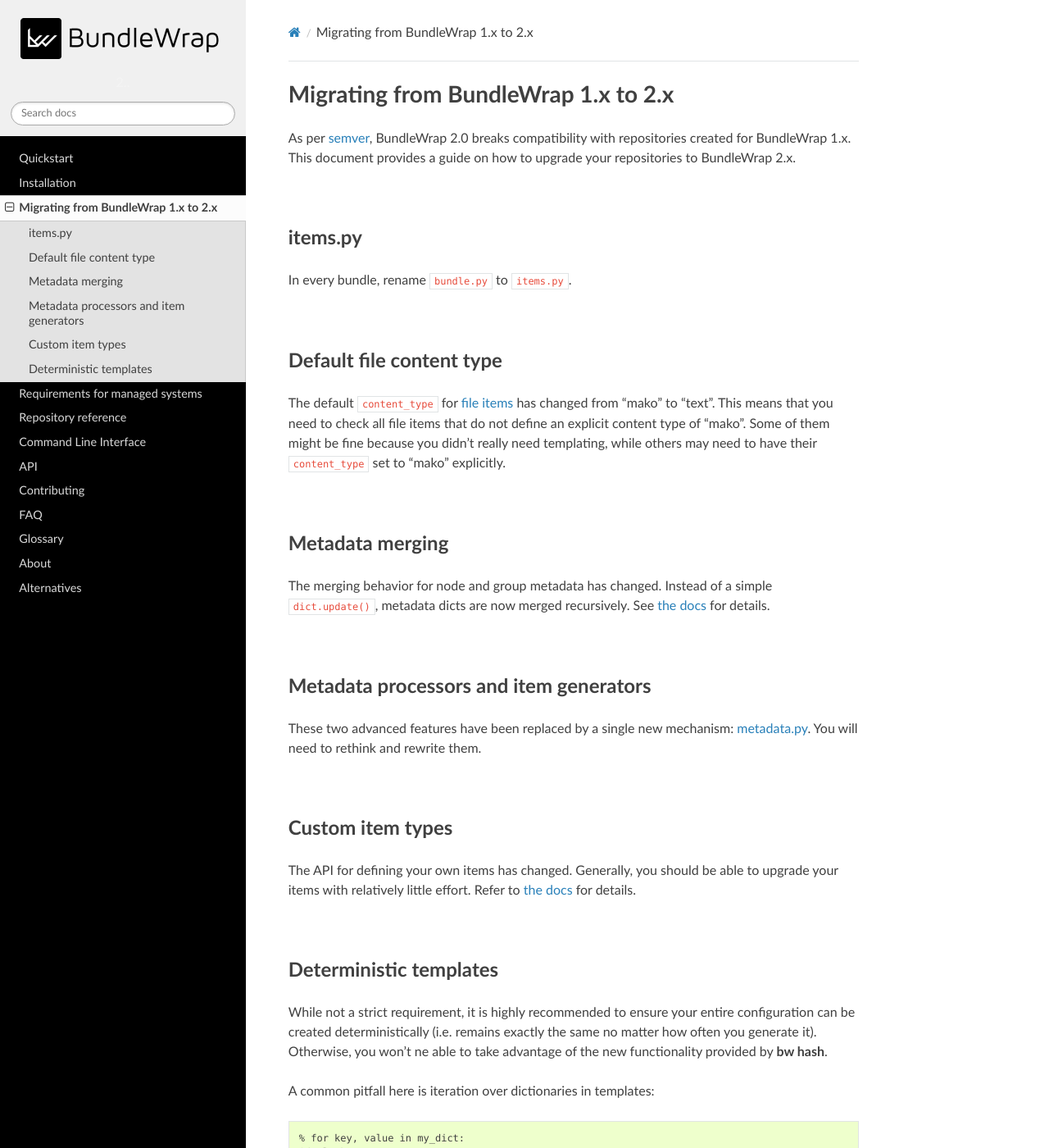
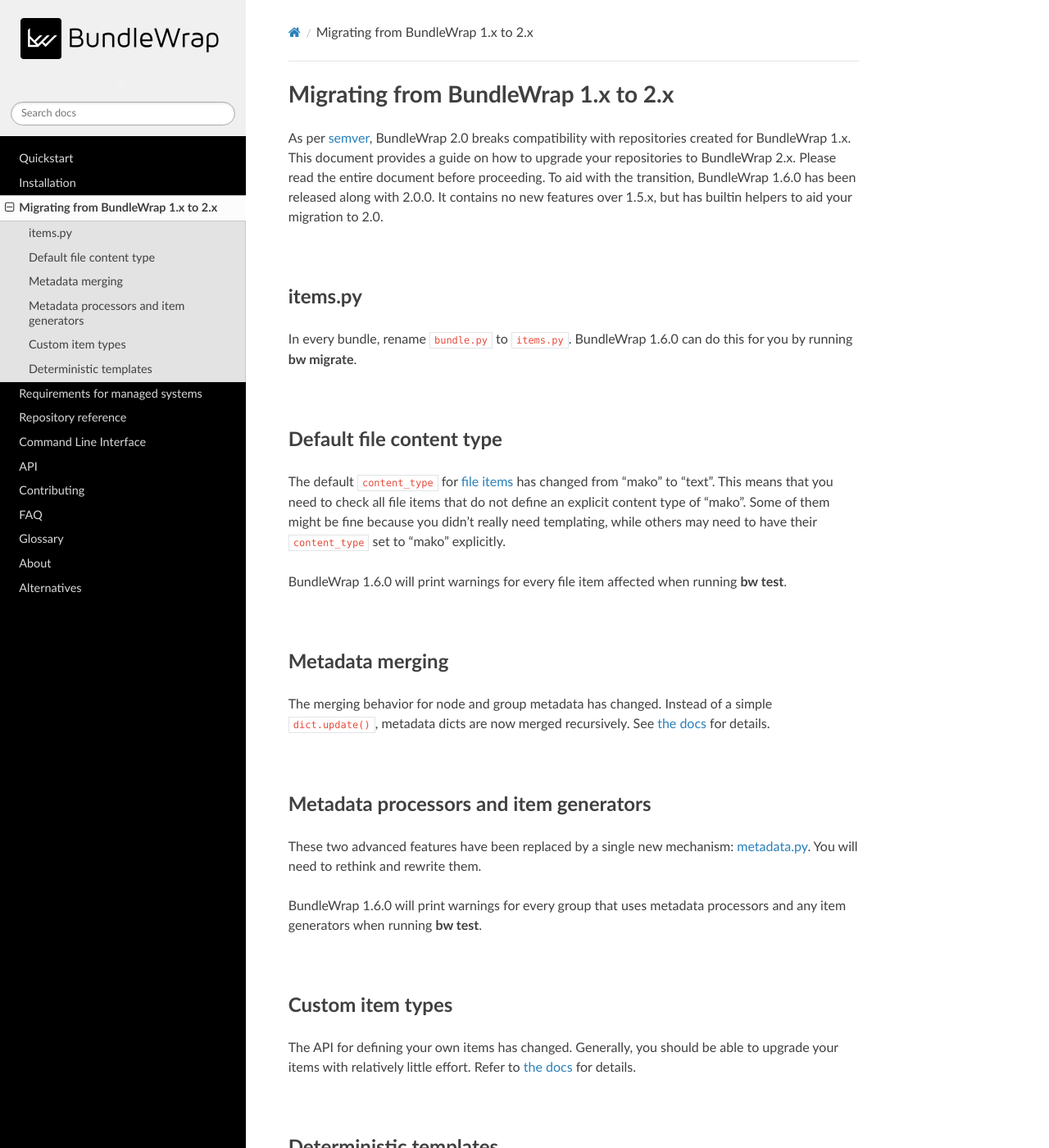
Before and after one commit to bundlewrap/bundlewrap, a Sphinx documentation site: the page built from doc/migration_12.rst, in a window 1280 px wide and 1400 px high. Shown: the whole window at 82% size. Built offline with Sphinx 7.4.7 and the Read the Docs theme 2.0.0, drawn with Linux system fonts in a browser that asks for light colours; the version number is read from the project's files by our own code.

Commit message:
docs: mention 1.6.0 in migration guide

```diff
--- a/doc/migration_12.rst
+++ b/doc/migration_12.rst
@@ -3,14 +3,14 @@
 Migrating from BundleWrap 1.x to 2.x
 ====================================
 
-As per `semver <http://semver.org>`_, BundleWrap 2.0 breaks compatibility with repositories created for BundleWrap 1.x. This document provides a guide on how to upgrade your repositories to BundleWrap 2.x.
+As per `semver <http://semver.org>`_, BundleWrap 2.0 breaks compatibility with repositories created for BundleWrap 1.x. This document provides a guide on how to upgrade your repositories to BundleWrap 2.x. Please read the entire document before proceeding. To aid with the transition, BundleWrap 1.6.0 has been released along with 2.0.0. It contains no new features over 1.5.x, but has builtin helpers to aid your migration to 2.0.
 
 |
 
 items.py
 ++++++++
 
-In every bundle, rename :file:`bundle.py` to :file:`items.py`.
+In every bundle, rename :file:`bundle.py` to :file:`items.py`. BundleWrap 1.6.0 can do this for you by running :command:`bw migrate`.
 
 |
 
@@ -18,6 +18,8 @@
 +++++++++++++++++++++++++
 
 The default ``content_type`` for :doc:`file items <item_file>` has changed from "mako" to "text". This means that you need to check all file items that do not define an explicit content type of "mako". Some of them might be fine because you didn't really need templating, while others may need to have their ``content_type`` set to "mako" explicitly.
+
+BundleWrap 1.6.0 will print warnings for every file item affected when running :command:`bw test`.
 
 |
 
@@ -32,6 +34,8 @@
 +++++++++++++++++++++++++++++++++++++++
 
 These two advanced features have been replaced by a single new mechanism: :ref:`metadata.py <metadatapy>`. You will need to rethink and rewrite them.
+
+BundleWrap 1.6.0 will print warnings for every group that uses metadata processors and any item generators when running :command:`bw test`.
 
 |
 
```
